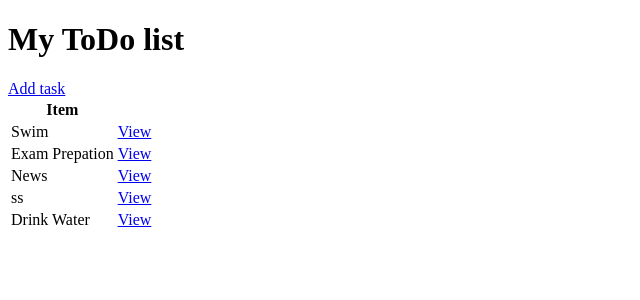
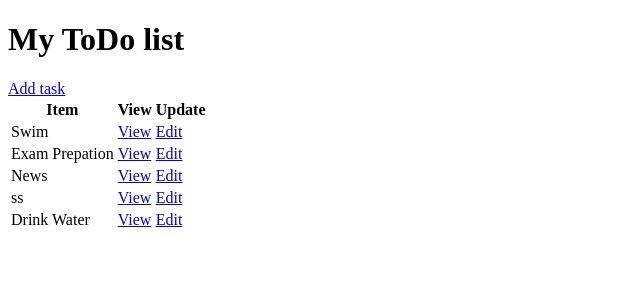
Before and after one commit to Samadseven07/ToDo-app, a Django app: page / in a window 1280 px wide. Shown: the top 300 px of the page, without its empty margins (0-640 px from the left). Run offline with Django 5.2, Linux system fonts and the light colour scheme; data comes from the database, SQL or seed files in the repository; both versions use the stored data as it was after the commit.

Commit message:
Add html file and update the the code and write more code

```diff
--- a/base/templates/base/task_list.html
+++ b/base/templates/base/task_list.html
@@ -11,12 +11,14 @@
     <table>
         <tr>
             <th>Item</th>
-            <th></th>
+            <th>View</th>
+            <th>Update</th>
         </tr>
         {% for task in tasks  %}
             <tr>
                 <td>{{task.title}}</td>
                 <td><a href="{% url 'task' task.id%}">View</a></td>
+                <td><a href="{% url 'task-update' task.id%}">Edit</a></td>
             </tr>
             {% empty %}
             <h3>No Item in list</h3>
--- a/base/urls.py
+++ b/base/urls.py
@@ -1,8 +1,9 @@
 from django.urls import path
-from base.views import TaskList, TaskDetail, TaskCreate
+from base.views import TaskList, TaskDetail, TaskCreate, TaskUpdate
 
 urlpatterns = [
     path("", TaskList.as_view(), name="tasks"),
     path("task/<int:pk>/", TaskDetail.as_view(), name="task"),
     path("task-create/", TaskCreate.as_view(), name="task-create"),
+    path("task-update/<int:pk>/", TaskUpdate.as_view(), name="task-update"),
 ]
--- a/base/views.py
+++ b/base/views.py
@@ -18,5 +18,8 @@ class TaskCreate(CreateView):
     model = Task
     fields = "__all__"
     success_url = reverse_lazy("tasks")
+
 class TaskUpdate(UpdateView):
     model = Task
+    fields = "__all__"
+    success_url = reverse_lazy("tasks")
```
Also changed, not shown: db.sqlite3.
